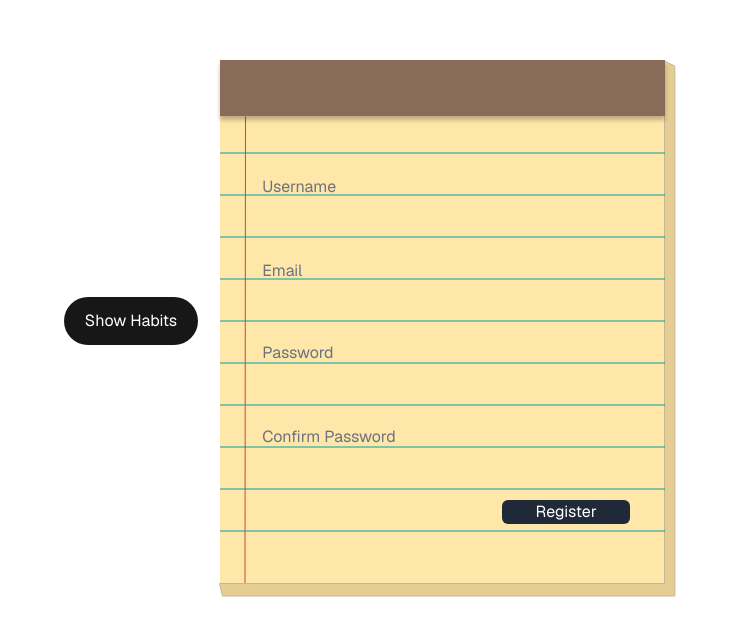
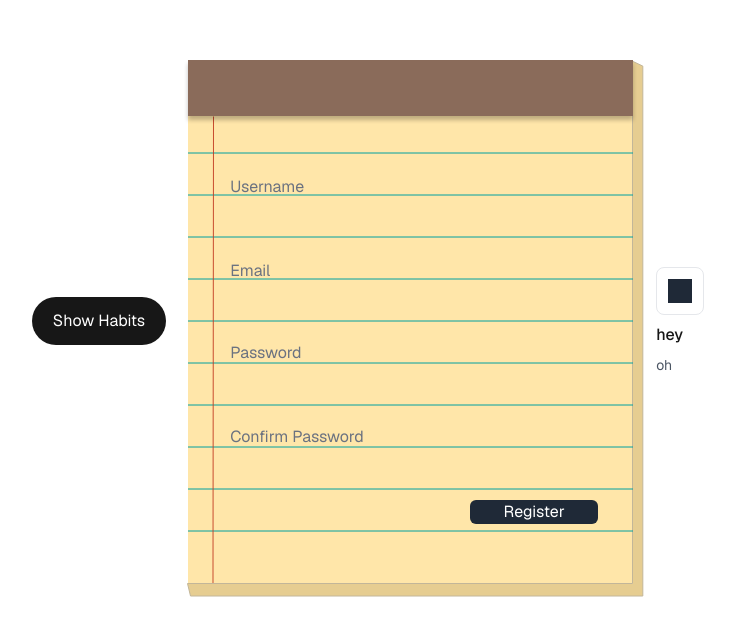
Before and after one commit to johnathanluong/capy-habit-front, a Next.js app: page / in a window 1280 px wide. Shown: the part 112-748 px from the top of the page, without its empty margins (272-1007 px from the left). Built offline with nearby package versions, Linux system fonts and the light colour scheme.

Commit message:
eslint changes

```diff
--- a/app/page.tsx
+++ b/app/page.tsx
@@ -1,5 +1,6 @@
 'use client';
 import { useAuth } from '@/components/AuthProvider';
+import FeatureCard from '@/components/FeatureCard';
 import RegisterForm from '@/components/RegisterForm';
 
 export default function Home() {
@@ -18,6 +19,8 @@ export default function Home() {
 					</button>
 
 					<RegisterForm />
+
+					<FeatureCard title={'hey'} description={'oh'} />
 				</div>
 			</main>
 		</div>
--- /dev/null
+++ b/components/FeatureCard.tsx
@@ -0,0 +1,16 @@
+interface FeatureCardProps {
+	title: string;
+	description: string;
+}
+
+export default function FeatureCard({ title, description }: FeatureCardProps) {
+	return (
+		<div className='flex flex-col gap-2'>
+			<div className='w-12 h-12 flex items-center justify-center border border-gray-200 rounded-lg'>
+				<div className='w-6 h-6 bg-gray-800' />
+			</div>
+			<h3 className='font-medium'>{title}</h3>
+			<p className='text-sm text-gray-600'>{description}</p>
+		</div>
+	);
+}
--- a/eslint.config.mjs
+++ b/eslint.config.mjs
@@ -12,7 +12,11 @@ const compat = new FlatCompat({
 const eslintConfig = [
 	...compat.extends('next/core-web-vitals', 'next/typescript'),
 	{
-		rules: { '@typescript-eslint/no-explicit-any': 'off' }
+		rules: {
+			'@typescript-eslint/no-explicit-any': 0,
+			'no-explicit-any': 0,
+			'@typescript-eslint/no-unused-vars': 0
+		}
 	}
 ];
 
--- a/package.json
+++ b/package.json
@@ -7,6 +7,12 @@
 		"build": "next build",
 		"start": "next start",
 		"lint": "next lint"
+	},
+	"eslintConfig": {
+		"extends": "next/core-web-vitals",
+		"rules": {
+			"@typescript-eslint/no-explicit-any": "off"
+		}
 	},
 	"dependencies": {
 		"next": "15.1.3",
```
Lines whose indentation alone changed are shown as unchanged.
